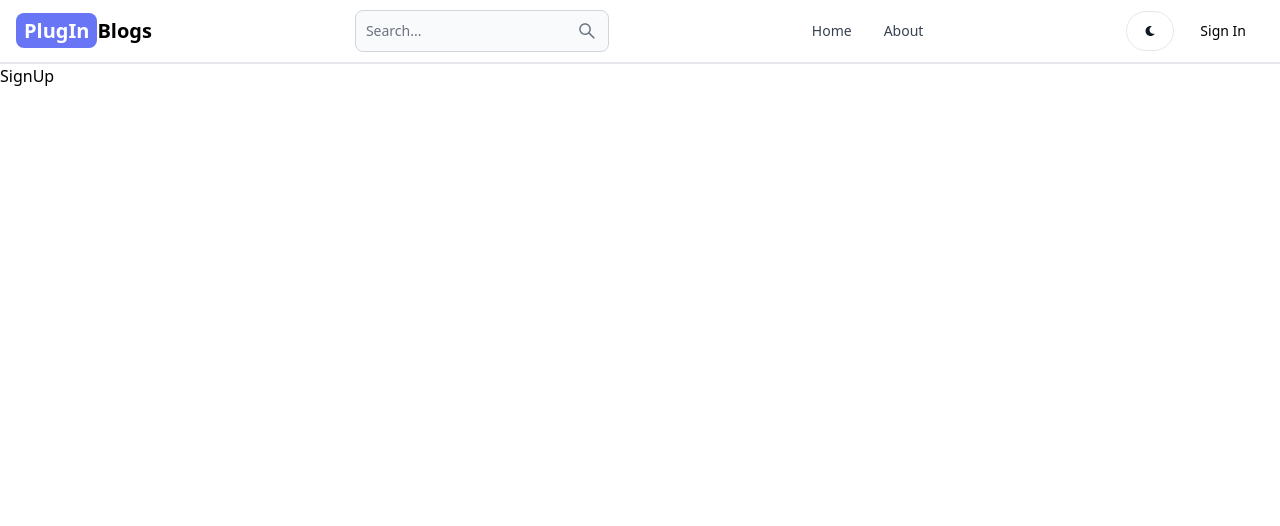
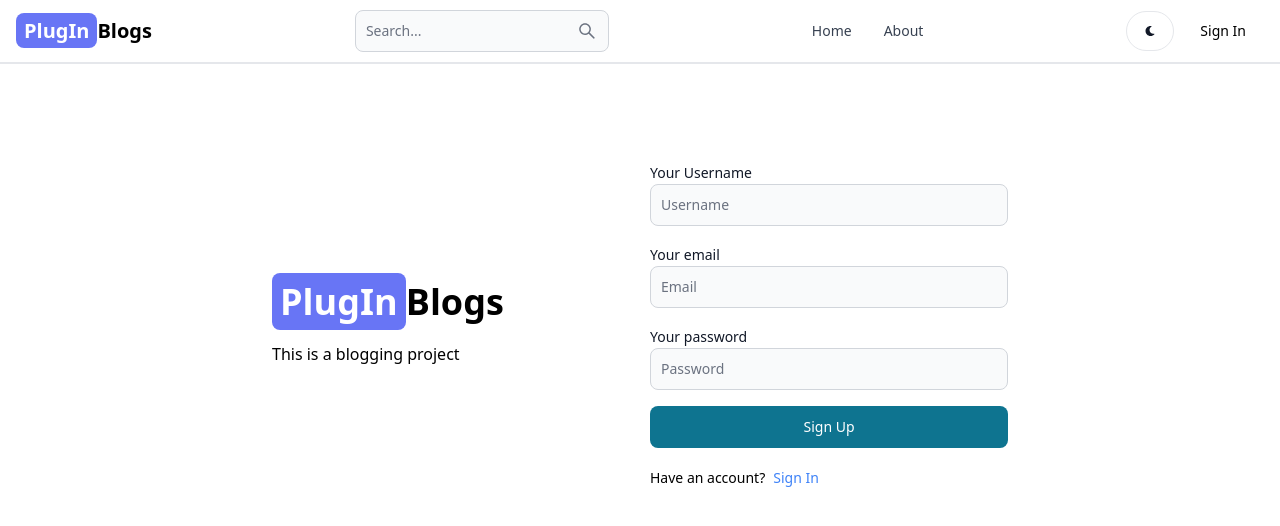
Before and after one commit to shivanshchopra7/mern-blog, a React (Vite) app in the folder client/: page /sign-up in a window 1280 px wide. Shown: the top 526 px of the page. Built offline with nearby package versions, Linux system fonts and the light colour scheme.

Commit message:
sign-up page

```diff
--- a/client/src/pages/SignUp.jsx
+++ b/client/src/pages/SignUp.jsx
@@ -1,9 +1,56 @@
+import { Button, Label, TextInput } from 'flowbite-react'
 import React from 'react'
+import { Link } from 'react-router-dom'
+function SignUp () {
+  return <div className='min-h-screen mt-20'>
+<div className=' flex p-4 max-w-3xl mx-auto flex-col md:flex-row md:items-center gap-5'>
+  <div className='flex-1'>
+<Link to="/" className='  font-bold dark:text-white text-4xl'>
+        <span className='px-2 py-1 bg-gradient-to-r from bg-indigo-500 via-purple-500 to-pink-300 rounded-lg text-white'>PlugIn</span>
+        Blogs
+    </Link>
+    <p className='text-md mt-5'>
+      This is a blogging project
+    </p>
+</div>
 
-const SignUp = () => {
-  return (
-    <div>SignUp</div>
-  )
+<div className='flex-1'>
+  <form className='flex flex-col gap-4'>
+    <div>
+      <Label value='Your Username' />
+      <TextInput
+      type='text'
+      placeholder='Username'
+      id='username'
+      />
+    </div>
+    <div>
+      <Label value='Your email' />
+      <TextInput
+      type='text'
+      placeholder='Email'
+      id='email'
+      />
+    </div>
+    <div>
+      <Label value='Your password' />
+      <TextInput
+      type='text'
+      placeholder='Password'
+      id='password'
+      />
+    </div>
+    <Button type='submit'>Sign Up</Button>
+  </form>
+  <div className='flex gap-2 text-sm mt-5'>
+  <span>Have an account?</span>
+  <Link to='/sign-in' className='text-blue-500'>
+    Sign In
+  </Link>
+  </div>
+</div>
+  </div>
+  </div>
 }
 
 export default SignUp
```
